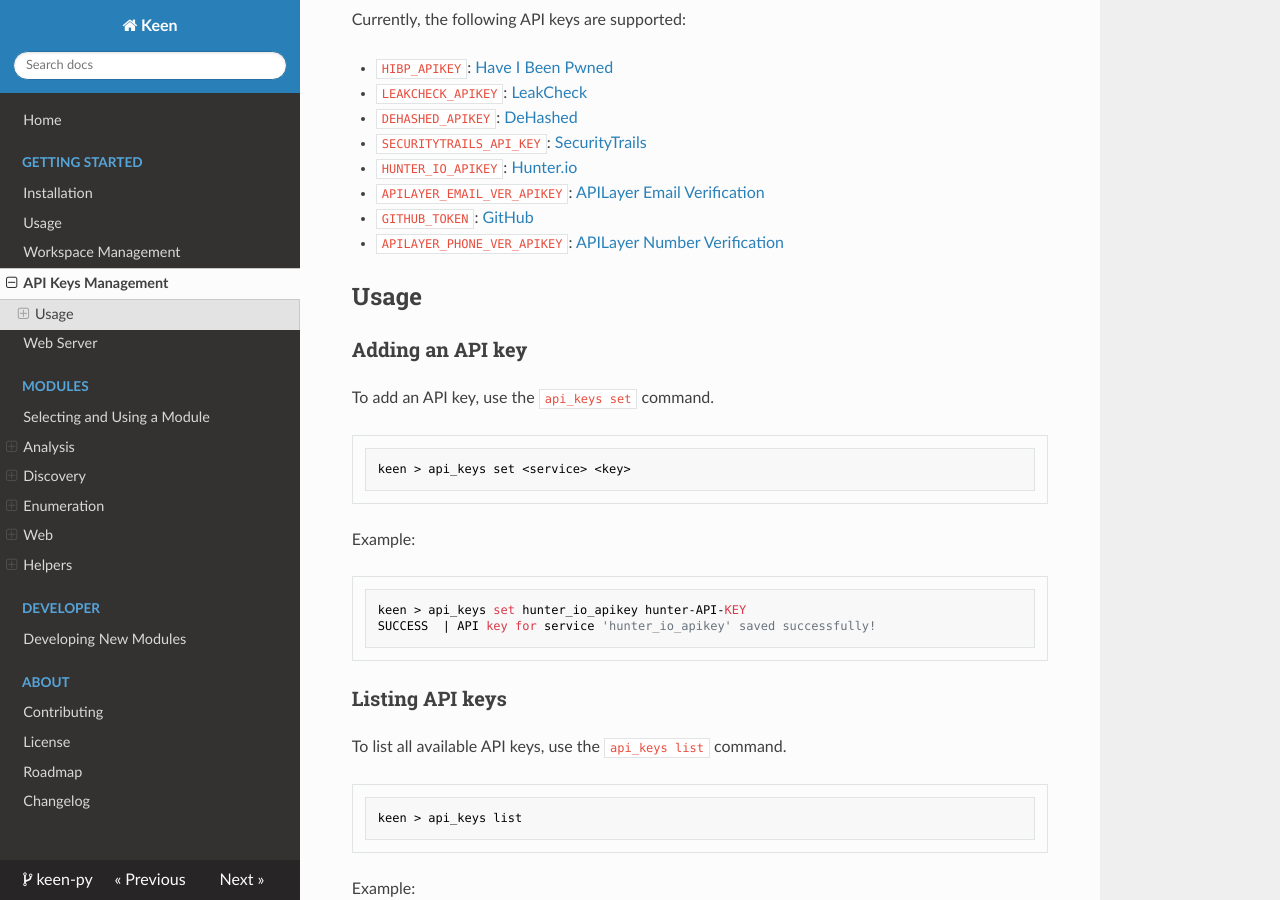
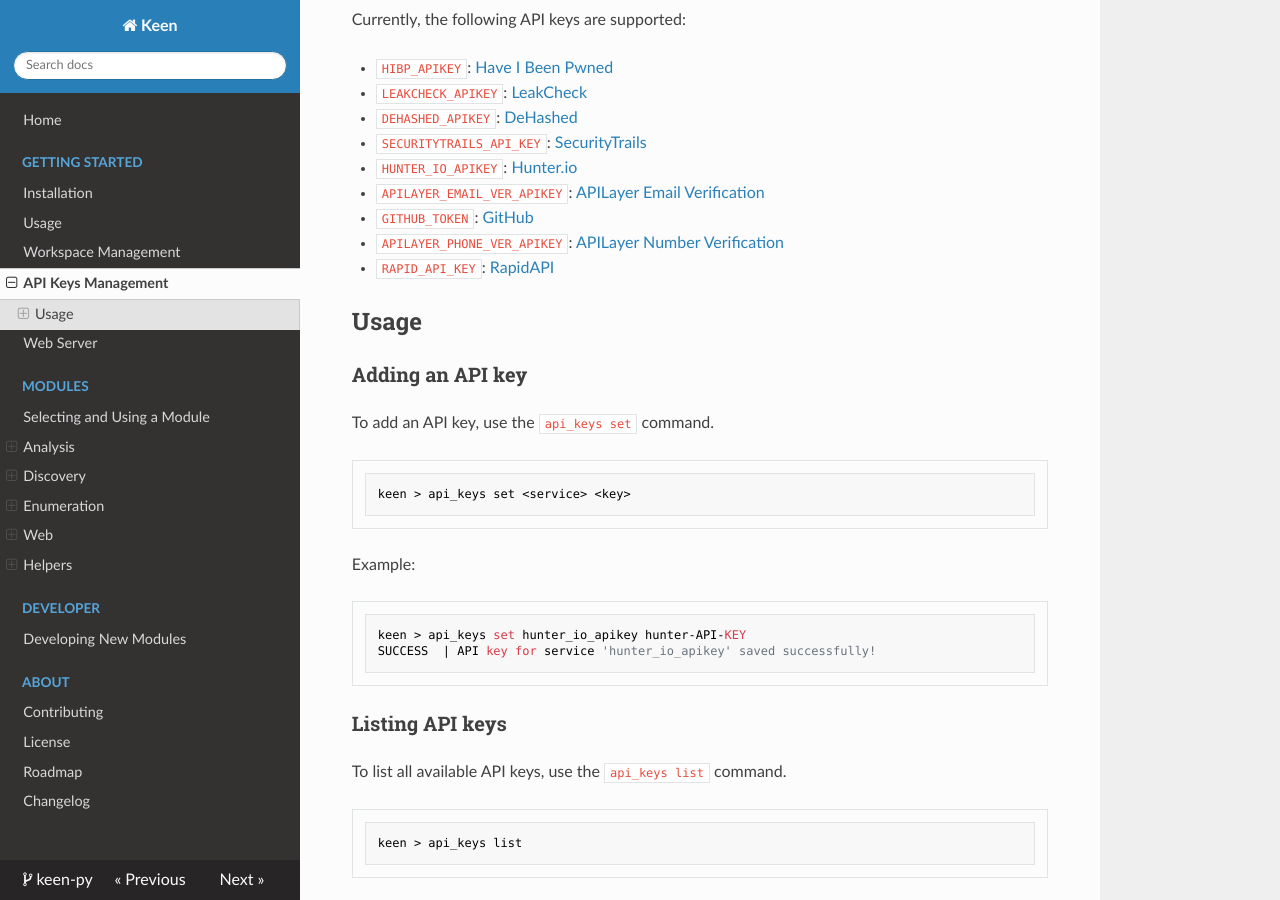
Before and after one commit to samuel-s-marques/keen-py, an MkDocs documentation site: the page built from docs/getting-started/api_keys_management.md, in a window 1280 px wide and 900 px high, scrolled down 589 px. Built offline with MkDocs 1.6.1, drawn with Linux system fonts in a browser that asks for light colours; nearby versions of some CDN libraries.

Commit message:
add rapid_api_key

```diff
--- a/docs/getting-started/api_keys_management.md
+++ b/docs/getting-started/api_keys_management.md
@@ -18,6 +18,7 @@ Currently, the following API keys are supported:
 - `APILAYER_EMAIL_VER_APIKEY`: [APILayer Email Verification](https://marketplace.apilayer.com/email_verification-api)
 - `GITHUB_TOKEN`: [GitHub](https://github.com/)
 - `APILAYER_PHONE_VER_APIKEY`: [APILayer Number Verification](https://marketplace.apilayer.com/number_verification-api)
+- `RAPID_API_KEY`: [RapidAPI](https://rapidapi.com/)
 
 ## Usage
 
```
